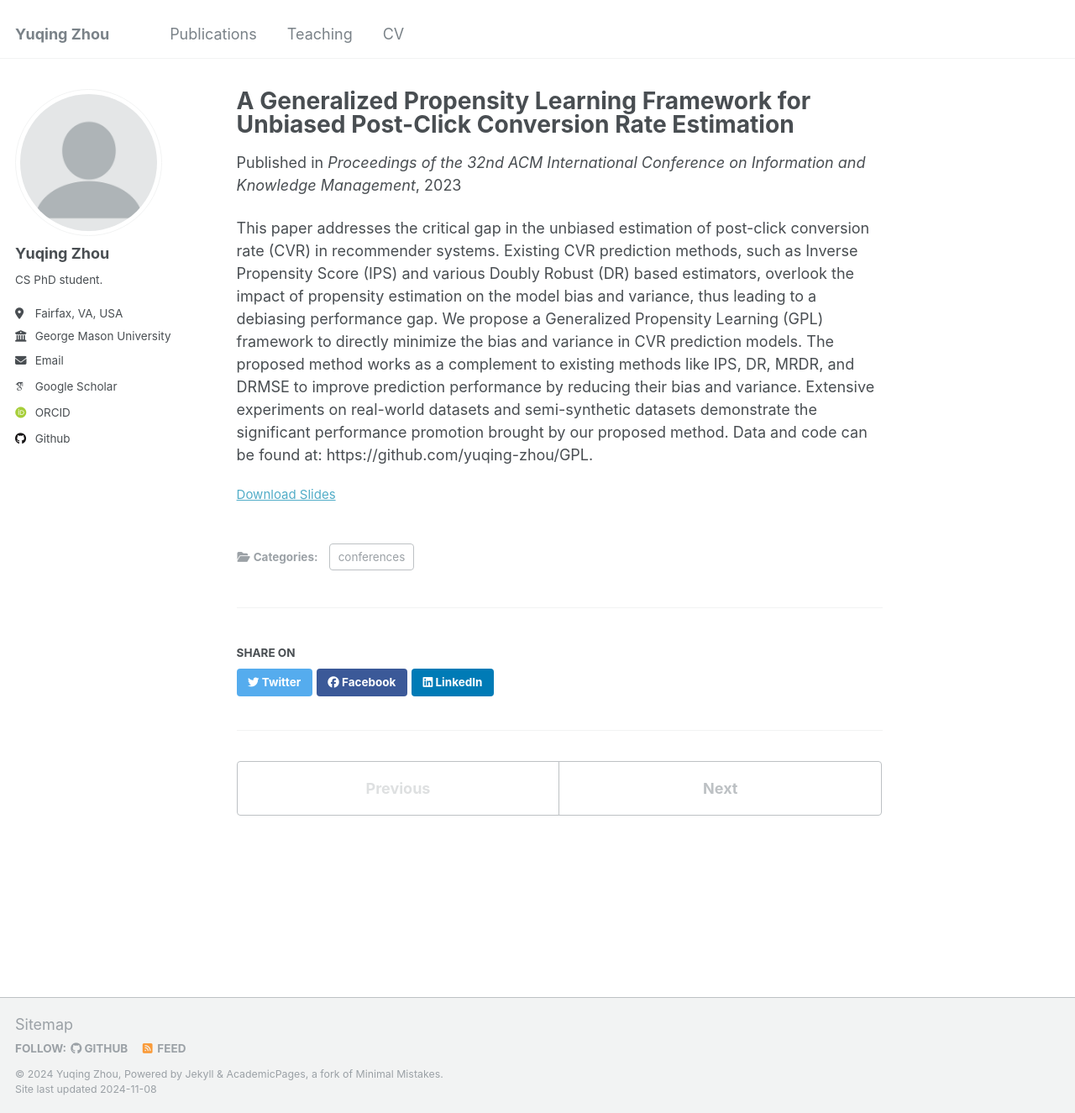
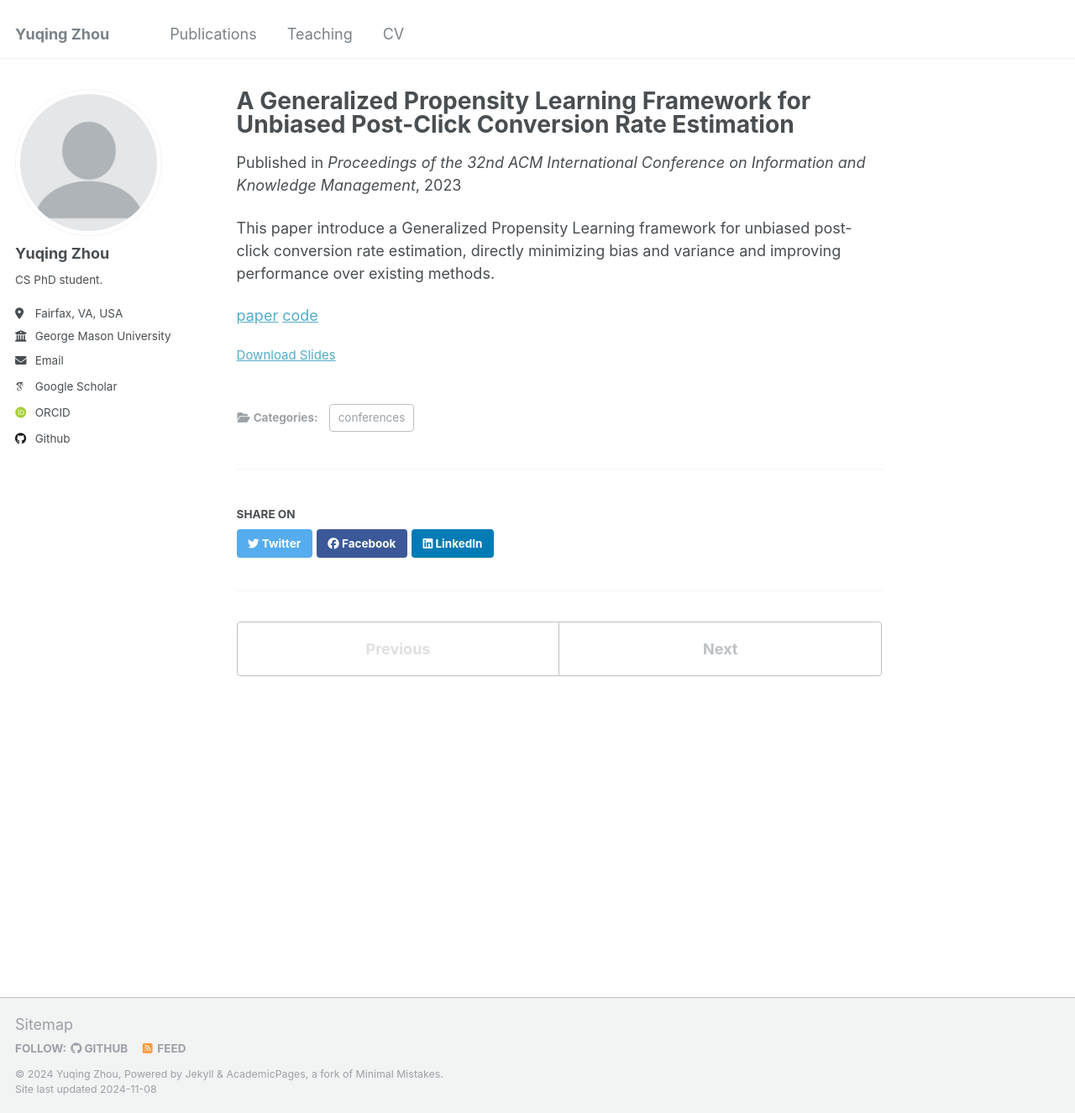
Before and after one commit to yuqing-zhou/yuqing-zhou.github.io, a Jekyll site: the page built from _publications/2023-10-21-GPL.md, in a window 1280 px wide and 1325 px high. Shown: the whole window at 84% size. Built offline with Jekyll 4.4.1, drawn with Linux system fonts in a browser that asks for light colours; some web fonts are replaced.

Commit message:
update publications

```diff
--- a/_publications/2023-10-21-GPL.md
+++ b/_publications/2023-10-21-GPL.md
@@ -3,12 +3,14 @@ title: "A Generalized Propensity Learning Framework for Unbiased Post-Click Conv
 collection: publications
 category: conferences
 permalink: /publication/2023-10-21-GPL
-excerpt: 'Introduces a Generalized Propensity Learning framework for unbiased post-click conversion rate estimation, directly minimizing bias and variance and improving performance over existing methods.'
+excerpt: ''
 date: 2023-10-21
 venue: 'Proceedings of the 32nd ACM International Conference on Information and Knowledge Management'
 slidesurl: 'https://github.com/yuqing-zhou/GPL/blob/main/CIKM2023-Slides-GPL-Yuqing_Zhou.pdf'
 paperurl: 'https://dl.acm.org/doi/abs/10.1145/3583780.3614760'
 # citation: [BibTeX](./files/citation.bib)
 ---
+This paper introduce a Generalized Propensity Learning framework for unbiased post-click conversion rate estimation, directly minimizing bias and variance and improving performance over existing methods.
+<!-- This paper addresses the critical gap in the unbiased estimation of post-click conversion rate (CVR) in recommender systems. Existing CVR prediction methods, such as Inverse Propensity Score (IPS) and various Doubly Robust (DR) based estimators, overlook the impact of propensity estimation on the model bias and variance, thus leading to a debiasing performance gap. We propose a Generalized Propensity Learning (GPL) framework to directly minimize the bias and variance in CVR prediction models. The proposed method works as a complement to existing methods like IPS, DR, MRDR, and DRMSE to improve prediction performance by reducing their bias and variance. Extensive experiments on real-world datasets and semi-synthetic datasets demonstrate the significant performance promotion brought by our proposed method. Data and code can be found at: https://github.com/yuqing-zhou/GPL. -->
 
-This paper addresses the critical gap in the unbiased estimation of post-click conversion rate (CVR) in recommender systems. Existing CVR prediction methods, such as Inverse Propensity Score (IPS) and various Doubly Robust (DR) based estimators, overlook the impact of propensity estimation on the model bias and variance, thus leading to a debiasing performance gap. We propose a Generalized Propensity Learning (GPL) framework to directly minimize the bias and variance in CVR prediction models. The proposed method works as a complement to existing methods like IPS, DR, MRDR, and DRMSE to improve prediction performance by reducing their bias and variance. Extensive experiments on real-world datasets and semi-synthetic datasets demonstrate the significant performance promotion brought by our proposed method. Data and code can be found at: https://github.com/yuqing-zhou/GPL.
+[paper](https://arxiv.org/abs/2411.01045) [code](https://github.com/yuqing-zhou/GPL)
```
Also changed, not shown: _publications/2024-11-CCR.md (added, +14 -0 lines), _publications/2024-emnlp-shorcut-framework.md (+4 -1 lines).
